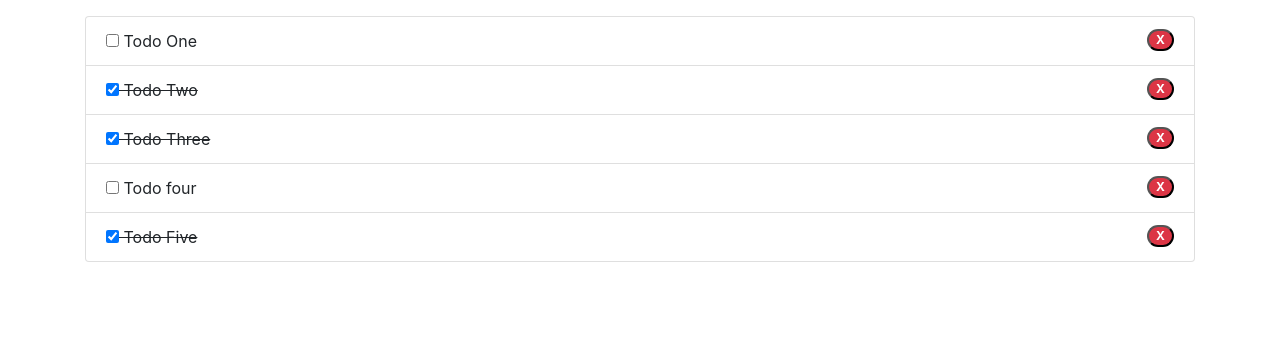
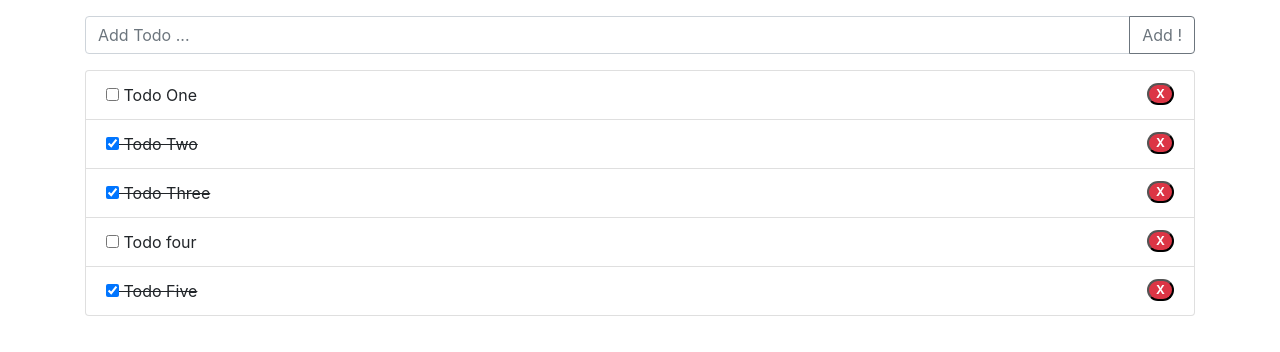
Before and after one commit to houcem-h/3wa-todo-vue-122020, a Vue app: page / in a window 1280 px wide. Shown: the top 352 px of the page. Built offline with nearby package versions, Linux system fonts and the light colour scheme.

Commit message:
add new todo to the list

```diff
--- a/src/App.vue
+++ b/src/App.vue
@@ -1,20 +1,36 @@
 <template>
   <div class="container py-3">
+    <NewTodo @addTodo="addNewTodo"></NewTodo>
     <Todos v-bind:todos="listTodos" @delete-item="deleteFromArray"></Todos>
   </div>
 </template>
 
 <script>
 import Todos from './components/Todos.vue'
+import NewTodo from './components/NewTodo'
 
 export default {
   name: 'App',
   components: {
-    Todos
+    Todos, NewTodo
   },
   methods: {
     deleteFromArray: function(id) {
-      this.listTodos = this.listTodos.filter((todo) => todo.id != id);
+      // this.listTodos = this.listTodos.filter((todo) => todo.id != id);
+      // ou bien
+      this.listTodos = this.listTodos.filter(
+        function(todo) {
+          return todo.id != id
+        }
+      );
+    },
+    addNewTodo: function(title) {
+      const newTodoItem = {
+        id: this.listTodos.length+1,
+        title: title,
+        completed: false
+      };
+      this.listTodos.push(newTodoItem);
     }
   },
   data() {
--- /dev/null
+++ b/src/components/NewTodo.vue
@@ -0,0 +1,30 @@
+<template>
+  <form @submit.prevent="addNewTodo">
+      <div class="input-group mb-3">
+        <input v-model="title" type="text" name="title" id="title" class="form-control" placeholder="Add Todo ...">
+        <div class="input-group-append">
+            <button type="submit" class="btn btn-outline-secondary">Add !</button>
+        </div>
+      </div>
+  </form>
+</template>
+
+<script>
+export default {
+    name: 'NewTodo',
+    data() {
+        return {
+            title: ''
+        }
+    },
+    methods: {
+        addNewTodo: function() {
+            this.$emit('addTodo', this.title)
+        }
+    }
+}
+</script>
+
+<style>
+
+</style>
```
